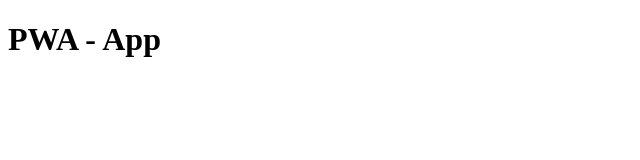
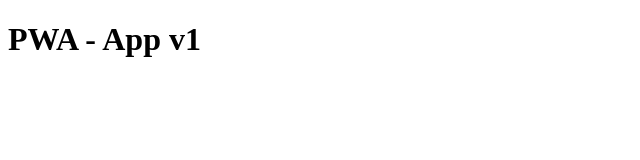
Before and after one commit to SamukaDEV/PWA, a website: page docs/index.html in a window 1280 px wide. Shown: the full height of the page, 0-640 px from the left. Drawn offline with Linux system fonts and the light colour scheme.

Commit message:
Update index.html

```diff
--- a/docs/index.html
+++ b/docs/index.html
@@ -9,7 +9,7 @@
 </head>
 
 <body>
-    <h1>PWA - App</h1>
+    <h1>PWA - App v1</h1>
     <div id="debug"></div>
 
     <script>
```
